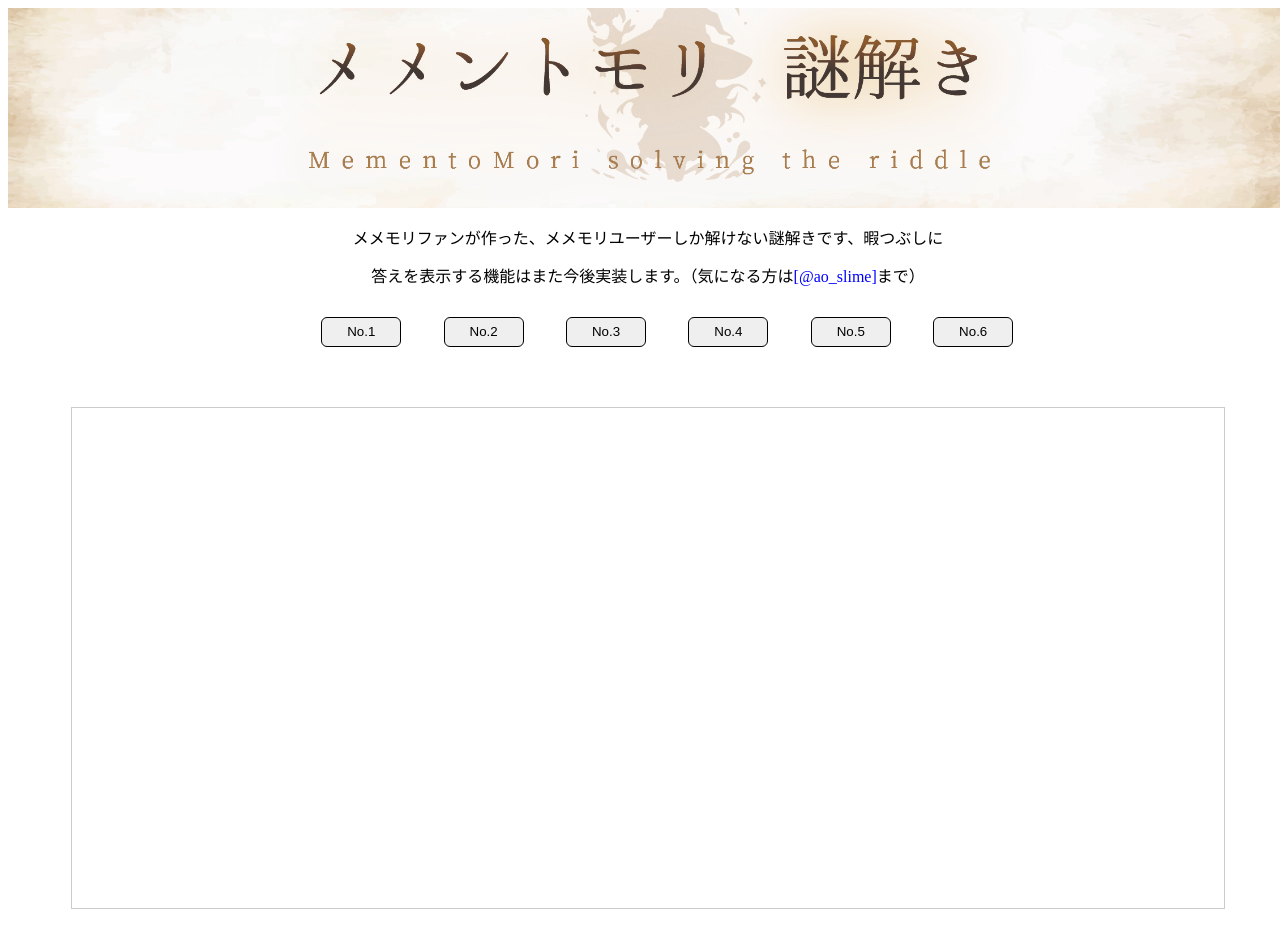
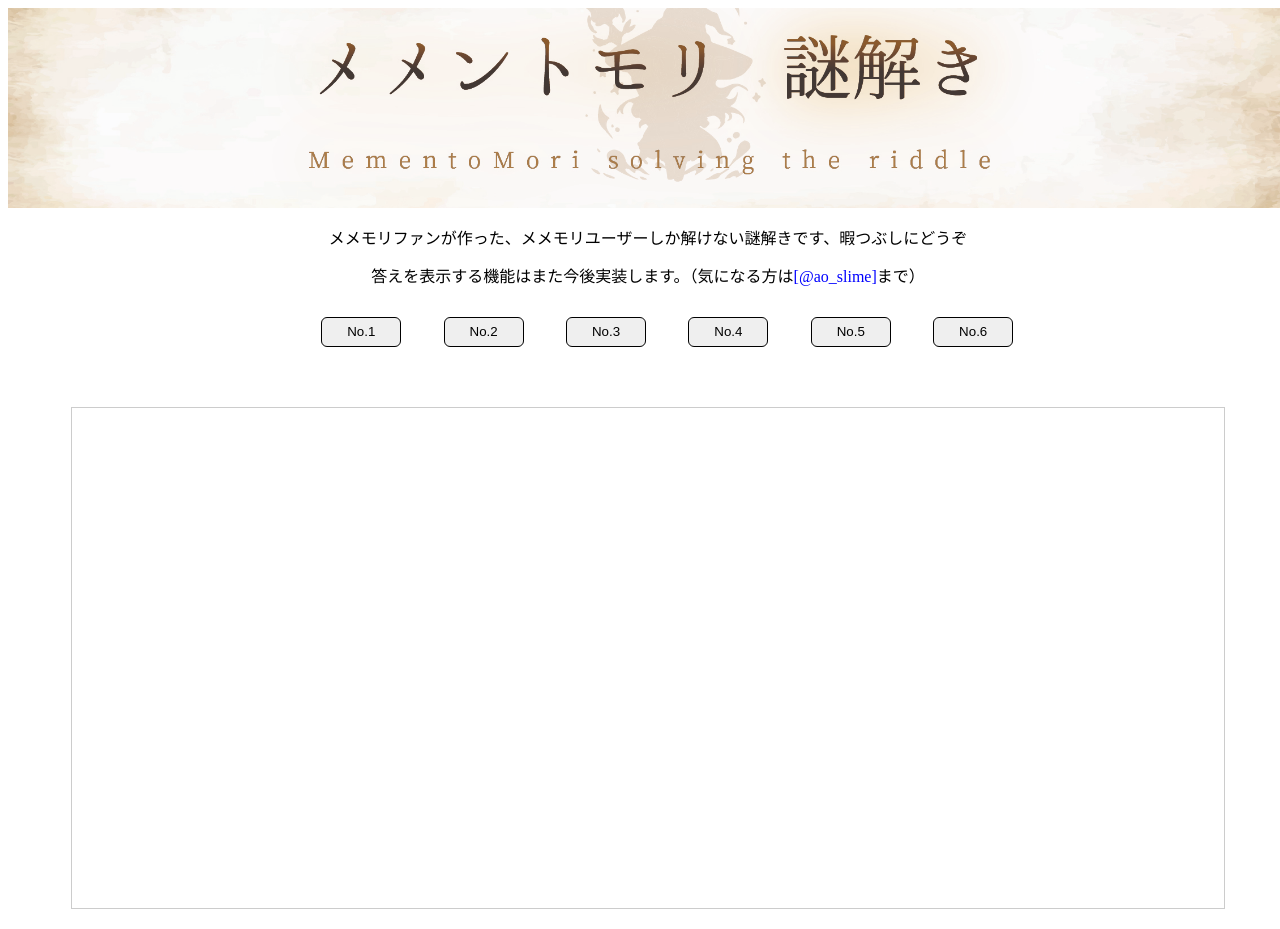
Before and after one commit to a-site1/memenazo01, a plain HTML site: page index.html in a window 1280 px wide. Drawn offline with Linux system fonts and the light colour scheme.

Commit message:
Update index.html

```diff
--- a/index.html
+++ b/index.html
@@ -13,7 +13,7 @@
         <a href="./index.html">
             <img src="./assets/title.jpg" id="title" alt="title">
         </a>
-        <p>メメモリファンが作った、メメモリユーザーしか解けない謎解きです、暇つぶしに</p>
+        <p>メメモリファンが作った、メメモリユーザーしか解けない謎解きです、暇つぶしにどうぞ</p>
         <p>答えを表示する機能はまた今後実装します。（気になる方は<a href="https://x.com/aoslime10" id="url">[@ao_slime]</a>まで）</p>
         <br>
 
```
